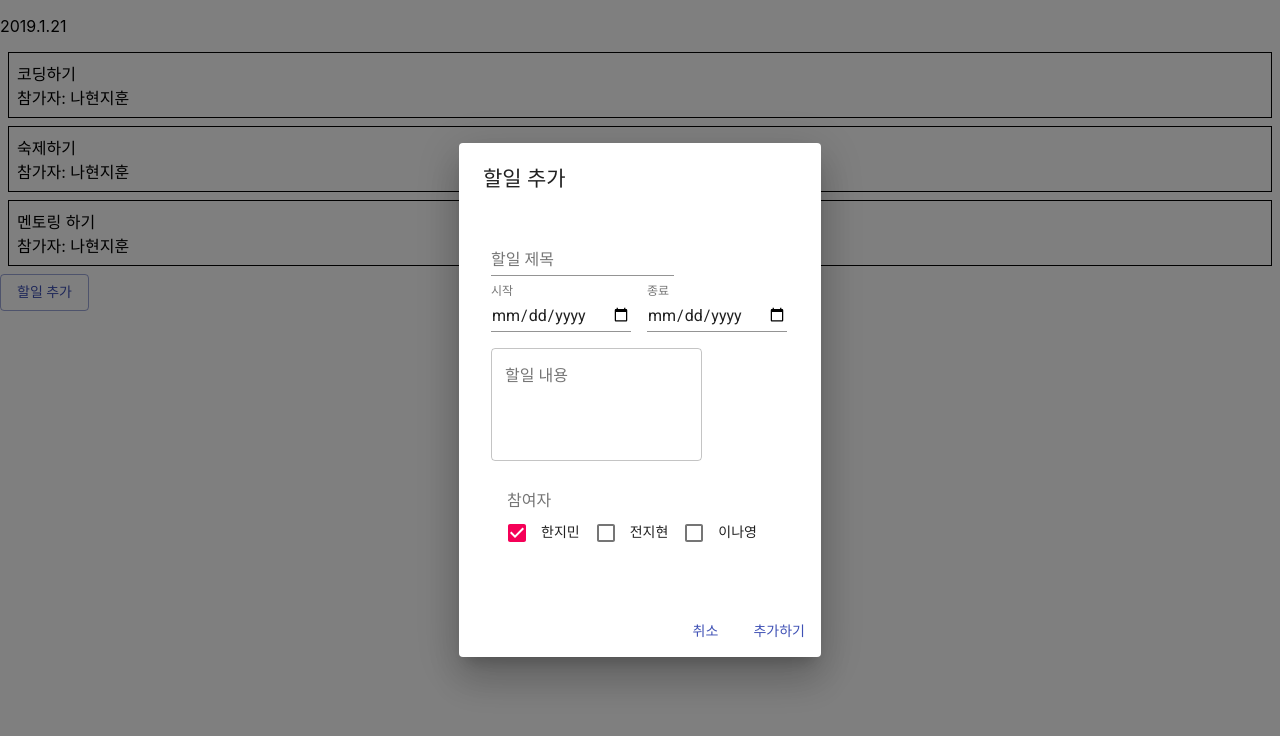
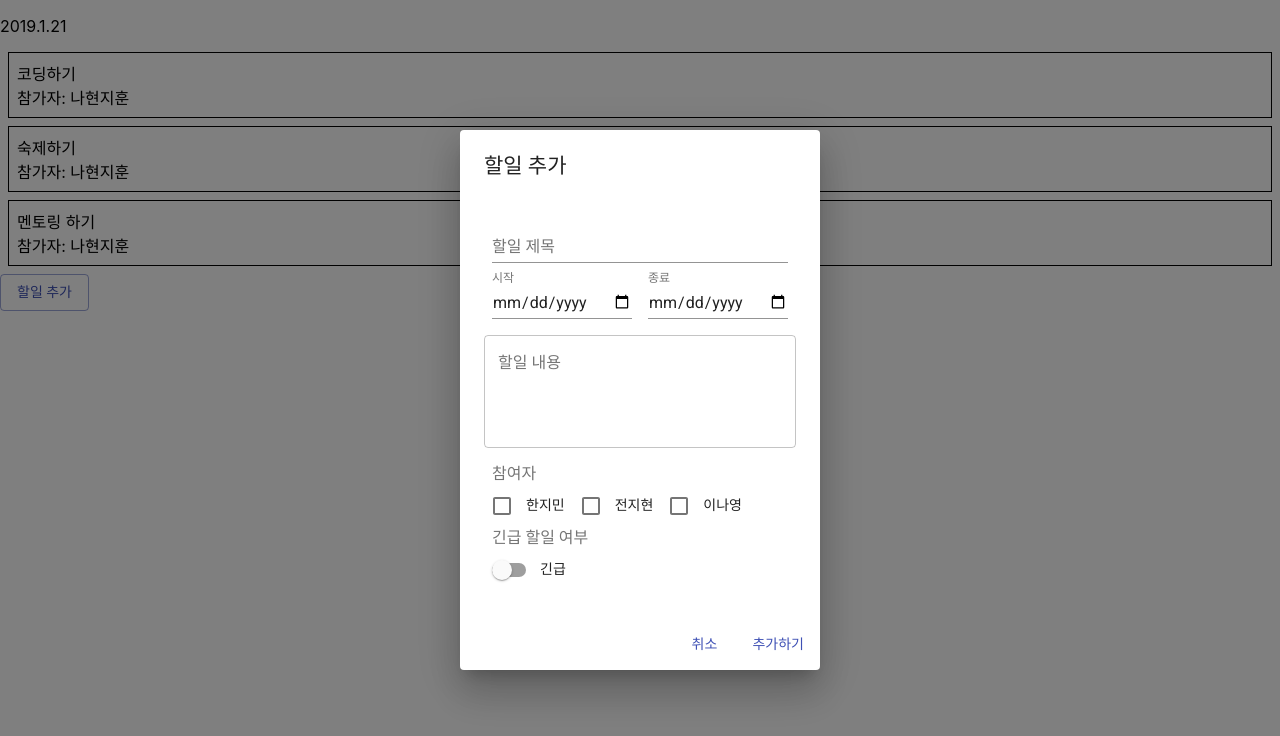
Before and after one commit to hyoni0817/Team-To-Do, a React (Create React App) app: page / in a window 1280 px wide. Both pictures are taken after a click on the button "할일 추가". Shown: the top 736 px of the page. Built offline with nearby package versions, Linux system fonts and the light colour scheme.

Commit message:
긴급 여부 스위치 버튼 추가 및 텍스트 필드 가로 크기 조정

```diff
--- a/src/components/home/TodoForm.js
+++ b/src/components/home/TodoForm.js
@@ -13,6 +13,7 @@ import FormGroup from '@material-ui/core/FormGroup';
 import FormControlLabel from '@material-ui/core/FormControlLabel';
 import FormHelperText from '@material-ui/core/FormHelperText';
 import Checkbox from '@material-ui/core/Checkbox';
+import Switch from '@material-ui/core/Switch';
 
 
 const styles = theme => ({
@@ -24,17 +25,23 @@ const styles = theme => ({
     marginLeft: theme.spacing.unit,
     marginRight: theme.spacing.unit,
   },
+  titleTextField: {
+    marginLeft: theme.spacing.unit,
+    marginRight: theme.spacing.unit,
+    width:'95%'
+  },
   formControl: {
-    margin: theme.spacing.unit * 3,
+    marginLeft: theme.spacing.unit,
+    marginTop: '10px',
+  },
+  formControl2: {
+    marginLeft: theme.spacing.unit,
   },
 });
 
 class TodoForm extends Component {
     state = {
         open: false,
-        gilad: true,
-        jason: false,
-        antoine: false,
       };
 
       handleClickOpen = () => {
@@ -69,7 +76,7 @@ class TodoForm extends Component {
                 <TextField
                   id="standard-uncontrolled"
                   label="할일 제목"
-                    className={classes.textField}
+                  className={classes.titleTextField}
                   margin="normal"
                 />
               </div>
@@ -105,38 +112,52 @@ class TodoForm extends Component {
                   label="할일 내용"
                   multiline
                   rows="4"
-                    className={classes.textField}
+                  className={classes.textField2}
+                  fullWidth
                   margin="normal"
                   variant="outlined"
                 />
               </div>
+              <div>
                 <FormControl component="fieldset" className={classes.formControl}>
                   <FormLabel component="legend">참여자</FormLabel>
                     <FormGroup row>
                       <FormControlLabel
                         control={
-                        <Checkbox checked={gilad} onChange={this.handleChange('gilad')} value="gilad" />
+                          <Checkbox onChange={this.handleChange('gilad')} value="gilad" />
                         }
                         label="한지민"
                       />
                       <FormControlLabel
                         control={
-                        <Checkbox checked={jason} onChange={this.handleChange('jason')} value="jason" />
+                          <Checkbox onChange={this.handleChange('jason')} value="jason" />
                         }
                         label="전지현"
                       />
                       <FormControlLabel
                         control={
-                        <Checkbox
-                          checked={antoine}
-                          onChange={this.handleChange('antoine')}
-                          value="antoine"
-                        />
+                          <Checkbox onChange={this.handleChange('antoine')}value="antoine" />
                         }
                         label="이나영"
                       />
                     </FormGroup>
                   </FormControl>
+                </div>
+                <div>
+                  <FormControl component="fieldset" className={classes.formControl2}>
+                    <FormLabel component="legend">긴급 할일 여부</FormLabel>
+                    <FormGroup>
+                      <FormControlLabel
+                        control={
+                          <Switch
+                            value="jason"
+                          />
+                        }
+                        label="긴급"
+                      />
+                    </FormGroup>
+                  </FormControl>
+                </div>
               </DialogContent>
               <DialogActions>
                 <Button onClick={this.handleClose} color="primary">
```
Lines whose indentation alone changed are shown as unchanged.
